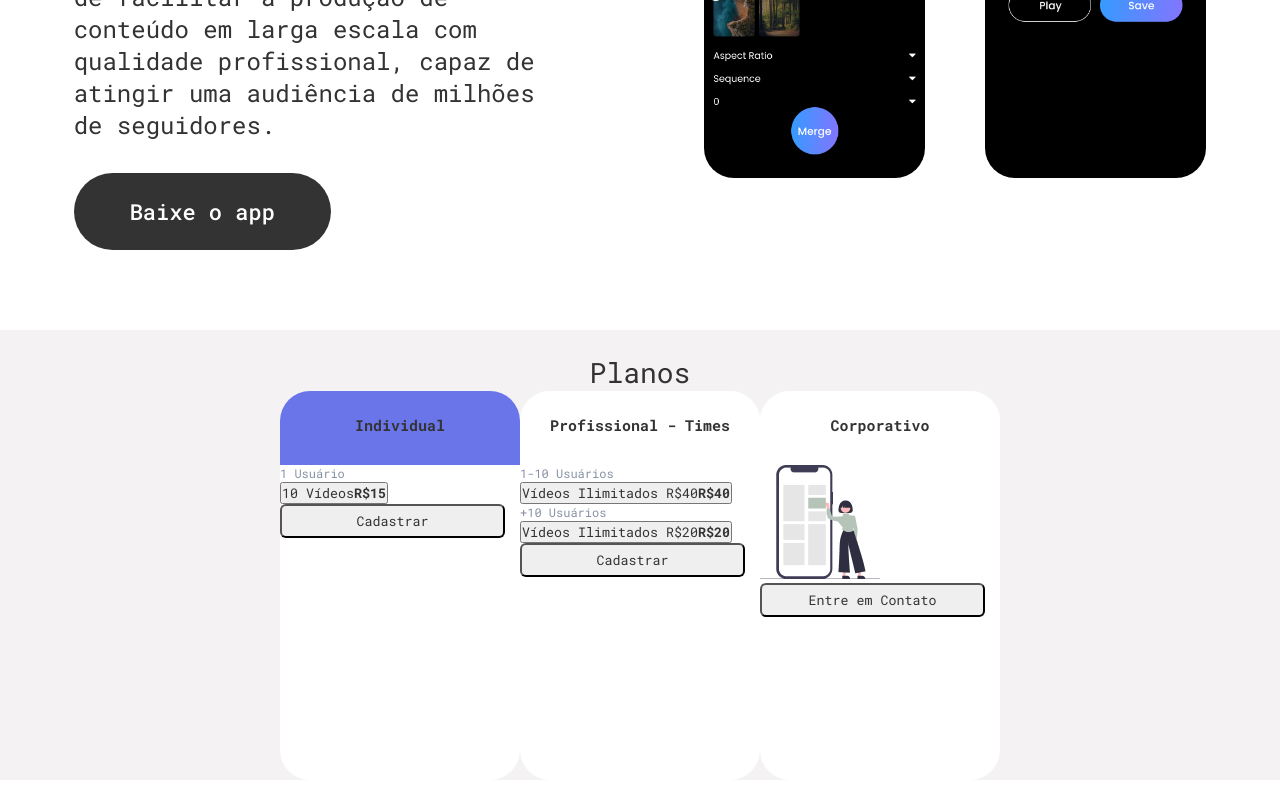
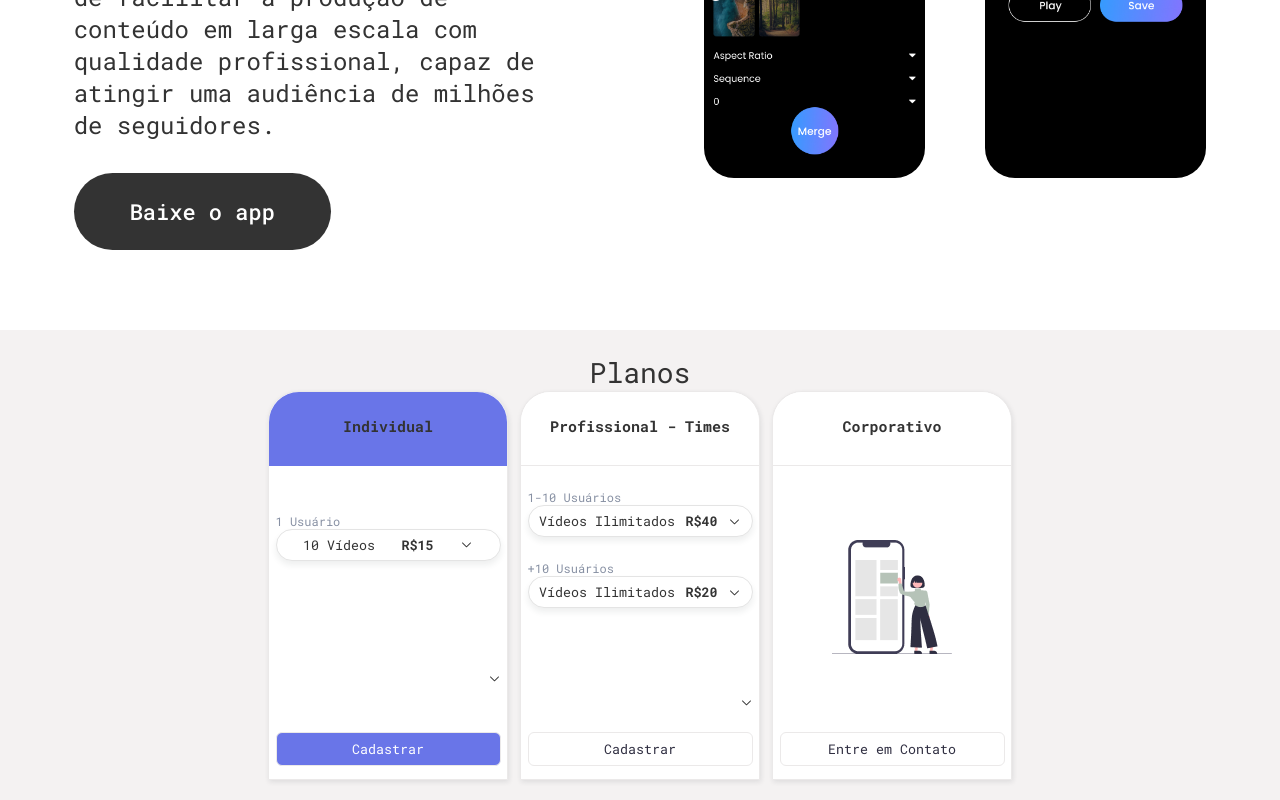
Before and after one commit to VitorCesarinoMarchese/CP1-sem2-WebDev, a React (Vite) app: page /sobre in a window 1280 px wide. Shown: the part 474-1274 px from the top of the page. Built offline with nearby package versions, Linux system fonts and the light colour scheme.

Commit message:
odeio botoes

```diff
--- a/package.json
+++ b/package.json
@@ -10,6 +10,9 @@
     "preview": "vite preview"
   },
   "dependencies": {
+    "@phosphor-icons/react": "^2.1.7",
+    "i": "^0.3.7",
+    "npm": "^10.8.3",
     "react": "^18.3.1",
     "react-dom": "^18.3.1",
     "react-router-dom": "^6.26.1"
--- a/src/Components/Plans/Plans.css
+++ b/src/Components/Plans/Plans.css
@@ -1,24 +1,34 @@
 .plan{
     border-radius: 16px;
     display: flex;
+    justify-content: space-between;
     flex-direction: column;
+    align-items: center;
     width: 240px;
     height: 389px;
     background-color: #FFFFFF;
-    border: #EBE9E9 1px;
-    border-radius: 30px;
+    border: #EBE9E9 solid 1px;
+    border-radius:  30px 30px 0px 0px;
+    box-shadow: 1px 2px 5px #1b242f1a;
 }
 
 .plan-button button{
     width: 225px;
     height: 34px;
     border-radius: 6px;
+    border: 1px solid #EBE9E9;
+    background-color: #FFFFFF;
+    margin-bottom: 13px;
 }
 .plan-title{
     width: 100%;
     height: 74px;
     border-radius: 30px 30px 0px 0px;
     text-align: center;
+}
+.border{
+    border: 1px solid #929292;
+    color: #2f2e41;
 }
 .plan-title h2{
     font-size: 15px;
@@ -29,3 +39,34 @@
     font-weight: 400;
     color: #8790A3;
 }
+.plan-sections button{
+    display: flex;
+    flex-direction: row;
+    justify-content: space-evenly;
+    align-items: center;
+    width: 225px;
+    height: 32px;
+    border-radius: 26px;
+    border: 1px solid #e4e4e4;
+    box-shadow: 0px 4px 6px #26323814;
+    background-color: #FFFFFF;
+}
+.caretdown{
+    justify-self: flex-end;
+}
+.roxo{
+    color: #ffffff;
+}
+.imgPlan{
+    justify-content: space-between;
+}
+.imgPlan .border{
+    margin-bottom: 13px;
+}
+.seta{
+    margin-top: 65px;
+    margin-right: 13px;
+    display:  flex;
+    justify-content: flex-end;
+    width: 100%;
+}
--- a/src/Components/Plans/Plans.jsx
+++ b/src/Components/Plans/Plans.jsx
@@ -1,21 +1,19 @@
+import { CaretDown } from "@phosphor-icons/react";
 import "./Plans.css";
 
 function Plans(prop) {
   if (prop.img) {
     return (
       <>
-        <div className="plan">
-          <div className="plan-title" style={{ background: `${prop.color}` }}>
+        <div className="plan imgPlan">
+          <div className="plan-title" style={{ background: `${prop.color}`, borderBottom: `${prop.color == "#fff" ? "1px solid #EBE9E9" : ""}` }}>
             <h2>{prop.id}</h2>
           </div>
           <div className="plan-sections">
             <img src={prop.img} alt="Moça apoiada em um celular" />
           </div>
           <div className="plan-button">
-            <button
-              style={{ background: `${prop.btnColor}` }}
-              className={prop.btnColor == "#fff" ? "border" : ""}
-            >
+            <button style={{background: `${prop.color}`,}} className={prop.color == "#fff" ? "border" : ""}>
               {prop.btnText}
             </button>
           </div>
@@ -26,7 +24,7 @@ function Plans(prop) {
   return (
     <>
       <div className="plan">
-        <div className="plan-title" style={{ background: `${prop.color}` }}>
+        <div className="plan-title" style={{ background: `${prop.color}`, borderBottom: `${prop.color == "#fff" ? "1px solid #EBE9E9" : ""}` }}>
           <h2>{prop.id}</h2>
         </div>
         {prop.items.map((data, i) => (
@@ -35,13 +33,17 @@ function Plans(prop) {
             <button>
               {data.listText}
               <b>{data.preco}</b>
+              <CaretDown size={13} className="caretdown" />
             </button>
           </div>
         ))}
+            <div className="seta">
+            <CaretDown size={13} className="caretdown" />
+            </div>
         <div className="plan-button">
           <button
-            style={{ background: `${prop.btnColor}` }}
-            className={prop.btnColor == "#fff" ? "border" : ""}
+            style={{ background: `${prop.color}` }}
+            className={prop.color == "#fff" ? "border" : "roxo"}
           >
             {prop.btnText}
           </button>
--- a/src/Pages/Sobre/Sobre.css
+++ b/src/Pages/Sobre/Sobre.css
@@ -31,5 +31,7 @@
   flex-direction: row;
   list-style: none;
   justify-content: space-around;
+  gap: 12px;
   max-width: 100%;
+  margin-bottom: 20px;
 }
--- a/src/Pages/Sobre/Sobre.jsx
+++ b/src/Pages/Sobre/Sobre.jsx
@@ -23,7 +23,6 @@ function Sobre() {
         },
       ],
       btnText: "Cadastrar",
-      btnColor: "#6975E8",
     },
     {
       id: "Profissional - Times",
@@ -31,24 +30,22 @@ function Sobre() {
       items: [
         {
           section: "1-10 Usuários",
-          listText: "Vídeos Ilimitados R$40",
+          listText: "Vídeos Ilimitados",
           preco: "R$40",
         },
         {
           section: "+10 Usuários",
-          listText: "Vídeos Ilimitados R$20",
+          listText: "Vídeos Ilimitados",
           preco: "R$20",
         },
       ],
       btnText: "Cadastrar",
-      btnColor: "#fff",
     },
     {
       id: "Corporativo",
       color: "#fff",
       btnText: "Entre em Contato",
       img: MocaApoiada,
-      btnColor: "#fff",
     },
   ];
 
```
Also changed, not shown: 1 other file (tests, documents, lock files or other folders). Lines whose indentation alone changed are shown as unchanged.
